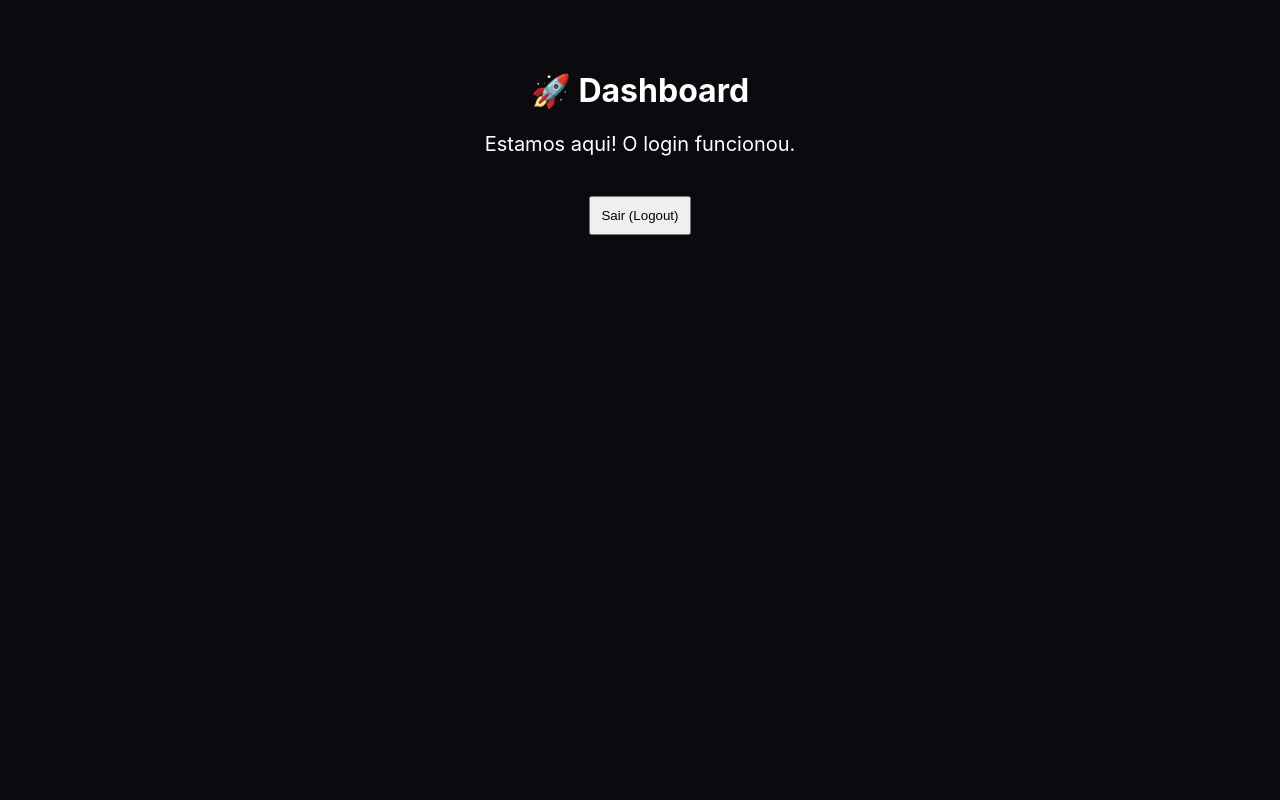
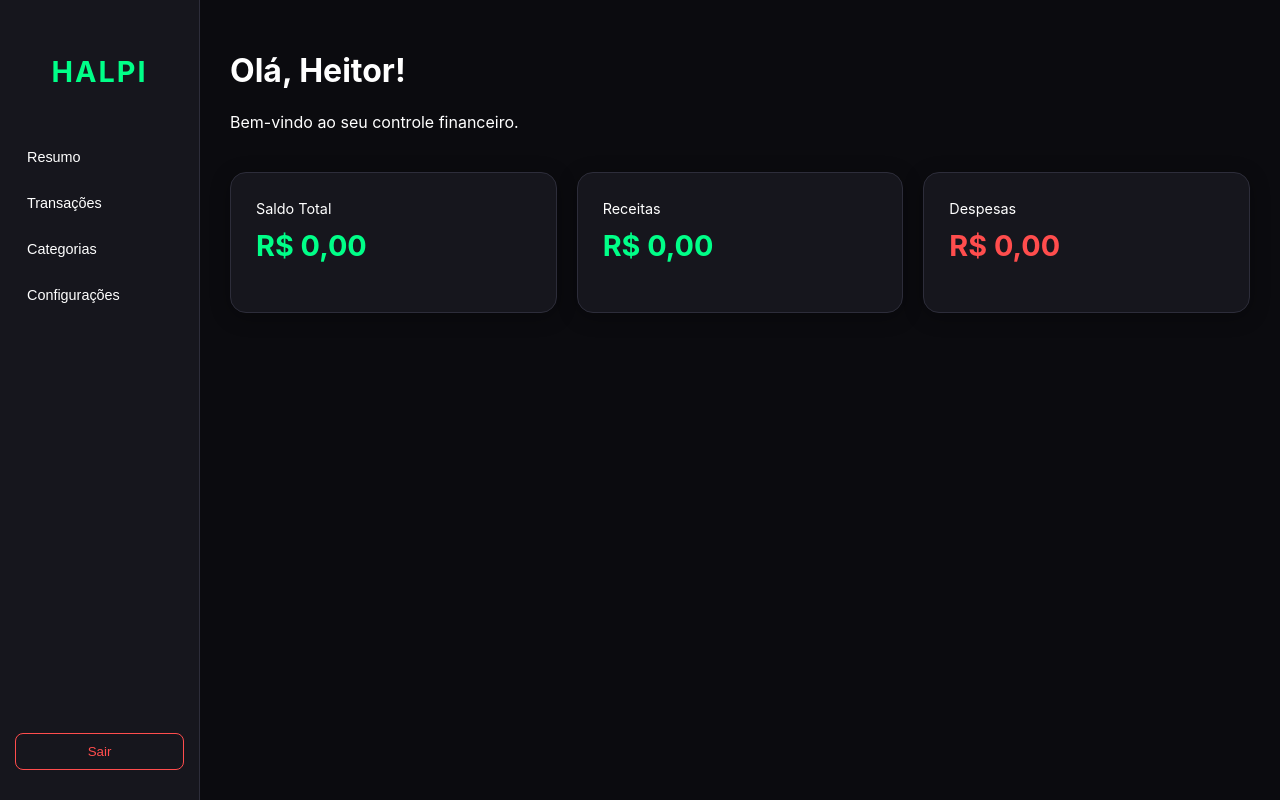
Before and after one commit to HeitorAlvesP/financas, a React app in the folder frontend/: page /dashboard in a window 1280 px wide. Built offline with nearby package versions, Linux system fonts and the light colour scheme; the HTML template or start-up script is replaced by a standard one.

Commit message:
Dashboard sendo criado

```diff
--- a/frontend/src/App.jsx
+++ b/frontend/src/App.jsx
@@ -1,29 +1,43 @@
-import { BrowserRouter as Router, Routes, Route } from 'react-router-dom';
+import { BrowserRouter as Router, Routes, Route, Navigate } from 'react-router-dom';
 
-// Importando o novo Layout e as Páginas
+// Layouts
 import AuthLayout from './components/AuthLayout';
+import LayoutPrivado from './components/LayoutPrivado';
+
+// Páginas Públicas
 import Login from './pages/Login';
 import Register from './pages/Register';
+import RecuperarSenha from './pages/RecuperarSenha';
 import ValidacaoPendente from './pages/ValidacaoPendente';
+
+// Páginas Privadas
 import Dashboard from './pages/Dashboard';
-import RecuperarSenha from './pages/RecuperarSenha';
 
 function App() {
   return (
     <Router>
       <Routes>
-        {/* Rota "Pai" que carrega o fundo fixo e a imagem */}
+
+        {/* --- ROTAS PÚBLICAS (Com a ilustração e fundo radial) --- */}
         <Route element={<AuthLayout />}>
-          {/* Rotas "Filhas" que aparecem dentro do Outlet do AuthLayout */}
-          <Route path="/" element={<Login />} />
+          <Route path="/" element={<Navigate to="/login" />} />
           <Route path="/login" element={<Login />} />
           <Route path="/register" element={<Register />} />
+          <Route path="/recuperar-senha" element={<RecuperarSenha />} />
           <Route path="/validacao-pendente" element={<ValidacaoPendente />} />
-          <Route path="/recuperar-senha" element={<RecuperarSenha />} />
         </Route>
 
-        {/* Dashboard fica fora para não ter a imagem do astronauta ao fundo */}
-        <Route path="/dashboard" element={<Dashboard />} />
+        {/* --- ROTAS PRIVADAS (Com Menu Lateral e Fundo Escuro) --- */}
+        <Route element={<LayoutPrivado />}>
+          <Route path="/dashboard" element={<Dashboard />} />
+          {/* Futuramente você adicionará aqui:
+              <Route path="/transacoes" element={<Transacoes />} />
+              <Route path="/categorias" element={<Categorias />} />
+          */}
+        </Route>
+
+        {/* Rota de fallback para 404 - Opcional */}
+        <Route path="*" element={<Navigate to="/login" />} />
       </Routes>
     </Router>
   );
--- /dev/null
+++ b/frontend/src/components/LayoutPrivado.jsx
@@ -0,0 +1,25 @@
+import { Outlet } from 'react-router-dom';
+import MenuLateral from './MenuLateral';
+
+function LayoutPrivado() {
+  return (
+    <div style={{ display: 'flex', height: '100vh', width: '100vw', overflow: 'hidden' }}>
+      <MenuLateral />
+      <main style={mainContentStyle}>
+        <Outlet />
+      </main>
+    </div>
+  );
+}
+
+const mainContentStyle = {
+  marginLeft: '200px', // Deve ser igual à nova largura do menu
+  flex: 1,
+  height: '100vh',
+  padding: '30px',
+  backgroundColor: 'var(--bg-dark)',
+  overflowY: 'auto', // Só permite scroll dentro do conteúdo se os dados forem muitos
+  boxSizing: 'border-box'
+};
+
+export default LayoutPrivado;
--- /dev/null
+++ b/frontend/src/components/MenuLateral.jsx
@@ -0,0 +1,80 @@
+import { useNavigate } from 'react-router-dom';
+import { motion } from 'framer-motion';
+
+function MenuLateral() {
+  const navigate = useNavigate();
+
+  const itensMenu = [
+    { nome: 'Resumo', rota: '/dashboard' },
+    { nome: 'Transações', rota: '/transacoes' },
+    { nome: 'Categorias', rota: '/categorias' },
+    { nome: 'Configurações', rota: '/configuracoes' }
+  ];
+
+  return (
+    <div style={sidebarStyle}>
+      <h2 style={logoStyle}>HALPI</h2>
+
+      <nav style={{ display: 'flex', flexDirection: 'column', gap: '10px' }}>
+        {itensMenu.map((item) => (
+          <motion.button
+            key={item.nome}
+            onClick={() => navigate(item.rota)}
+            style={itemButtonStyle}
+            whileHover={{ x: 5, backgroundColor: 'rgba(0, 255, 136, 0.1)' }}
+          >
+            {item.nome}
+          </motion.button>
+        ))}
+      </nav>
+
+      <button onClick={() => navigate('/login')} style={sairButtonStyle}>
+        Sair
+      </button>
+    </div>
+  );
+}
+
+const sidebarStyle = {
+  width: '200px', // Largura reduzida para ser menos "espaçoso"
+  height: '100vh',
+  backgroundColor: 'var(--bg-card)',
+  borderRight: '1px solid var(--border-color)',
+  padding: '30px 15px',
+  display: 'flex',
+  flexDirection: 'column',
+  position: 'fixed',
+  boxSizing: 'border-box'
+};
+
+const logoStyle = {
+  color: 'var(--neon-green)',
+  fontSize: '1.8rem',
+  marginBottom: '50px',
+  textAlign: 'center',
+  letterSpacing: '2px'
+};
+
+const itemButtonStyle = {
+  background: 'none',
+  border: 'none',
+  color: 'white',
+  textAlign: 'left',
+  padding: '10px 12px',
+  borderRadius: '8px',
+  cursor: 'pointer',
+  fontSize: '0.9rem', // Fonte levemente menor
+  transition: '0.3s'
+};
+
+const sairButtonStyle = {
+  marginTop: 'auto',
+  background: 'none',
+  border: '1px solid #ff4d4d',
+  color: '#ff4d4d',
+  padding: '10px',
+  borderRadius: '8px',
+  cursor: 'pointer'
+};
+
+export default MenuLateral;
--- a/frontend/src/index.css
+++ b/frontend/src/index.css
@@ -13,3 +13,11 @@ body {
   color: #ffffff;
   font-family: 'Inter', 'Poppins', sans-serif;
 }
+
+html, body, #root {
+  height: 100%;
+  margin: 0;
+  padding: 0;
+  overflow: hidden; /* Remove as barras de rolagem globais */
+  background-color: var(--bg-dark);
+}
--- a/frontend/src/pages/Dashboard.jsx
+++ b/frontend/src/pages/Dashboard.jsx
@@ -1,20 +1,48 @@
-import { useNavigate } from 'react-router-dom';
+import { motion } from 'framer-motion';
 
 function Dashboard() {
-  const navigate = useNavigate();
+  return (
+    <motion.div
+      initial={{ opacity: 0, y: 20 }}
+      animate={{ opacity: 1, y: 0 }}
+      transition={{ duration: 0.5 }}
+    >
+      <header style={{ marginBottom: '40px' }}>
+        <h1 style={{ color: 'white' }}>Olá, Heitor!</h1>
+        <p style={{ color: 'var(--text-gray)' }}>Bem-vindo ao seu controle financeiro.</p>
+      </header>
 
+      {/* Cards de Resumo */}
+      <div style={gridStyle}>
+        <CardSaldo titulo="Saldo Total" valor="R$ 0,00" cor="var(--neon-green)" />
+        <CardSaldo titulo="Receitas" valor="R$ 0,00" cor="#00ff88" />
+        <CardSaldo titulo="Despesas" valor="R$ 0,00" cor="#ff4d4d" />
+      </div>
+    </motion.div>
+  );
+}
+
+function CardSaldo({ titulo, valor, cor }) {
   return (
-    <div style={{ padding: '50px', textAlign: 'center', color: 'white' }}>
-      <h1>🚀 Dashboard</h1>
-      <p style={{ fontSize: '20px' }}>Estamos aqui! O login funcionou.</p>
-      <button
-        onClick={() => navigate('/login')}
-        style={{ marginTop: '20px', padding: '10px', cursor: 'pointer' }}
-      >
-        Sair (Logout)
-      </button>
+    <div style={cardStyle}>
+      <span style={{ color: 'var(--text-gray)', fontSize: '0.9rem' }}>{titulo}</span>
+      <h2 style={{ color: cor, fontSize: '1.8rem', marginTop: '10px' }}>{valor}</h2>
     </div>
   );
 }
 
+const gridStyle = {
+  display: 'grid',
+  gridTemplateColumns: 'repeat(auto-fit, minmax(250px, 1fr))',
+  gap: '20px'
+};
+
+const cardStyle = {
+  backgroundColor: 'var(--bg-card)',
+  padding: '25px',
+  borderRadius: '16px',
+  border: '1px solid var(--border-color)',
+  boxShadow: '0 4px 20px rgba(0,0,0,0.3)'
+};
+
 export default Dashboard;
--- a/frontend/src/pages/RecuperarSenha.jsx
+++ b/frontend/src/pages/RecuperarSenha.jsx
@@ -150,8 +150,12 @@ function RecuperarSenha() {
             </AnimatePresence>
 
             <button
+
+                type="button"
                 onClick={() => navigate('/login')}
                 style={backButtonStyle}
+                onMouseEnter={(e) => e.target.style.color = 'var(--neon-green)'}
+                onMouseLeave={(e) => e.target.style.color = 'var(--text-gray)'}
             >
                 VOLTAR AO LOGIN
             </button>
```
Also changed, not shown: 1 other file (tests, documents, lock files or other folders).
